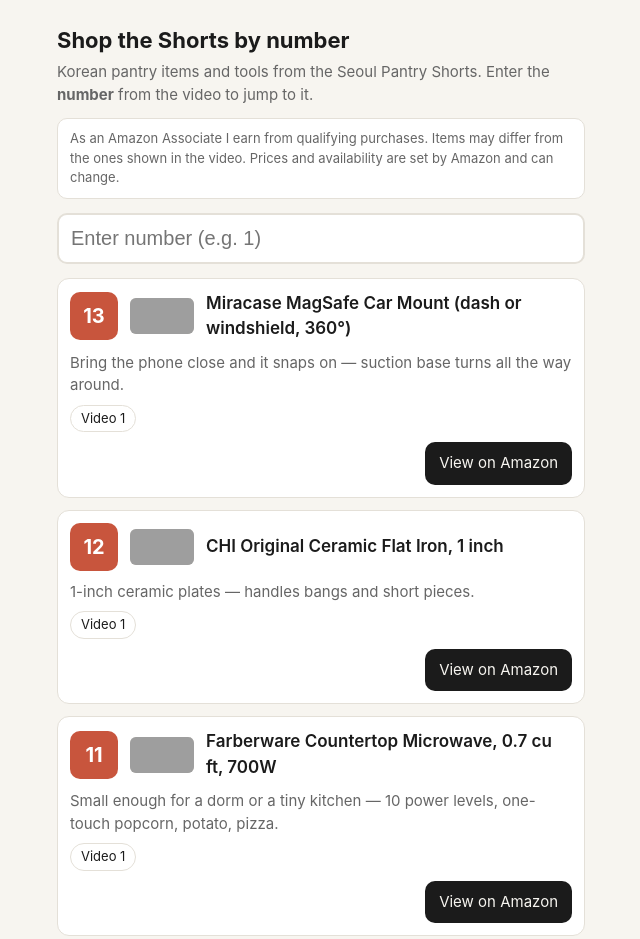
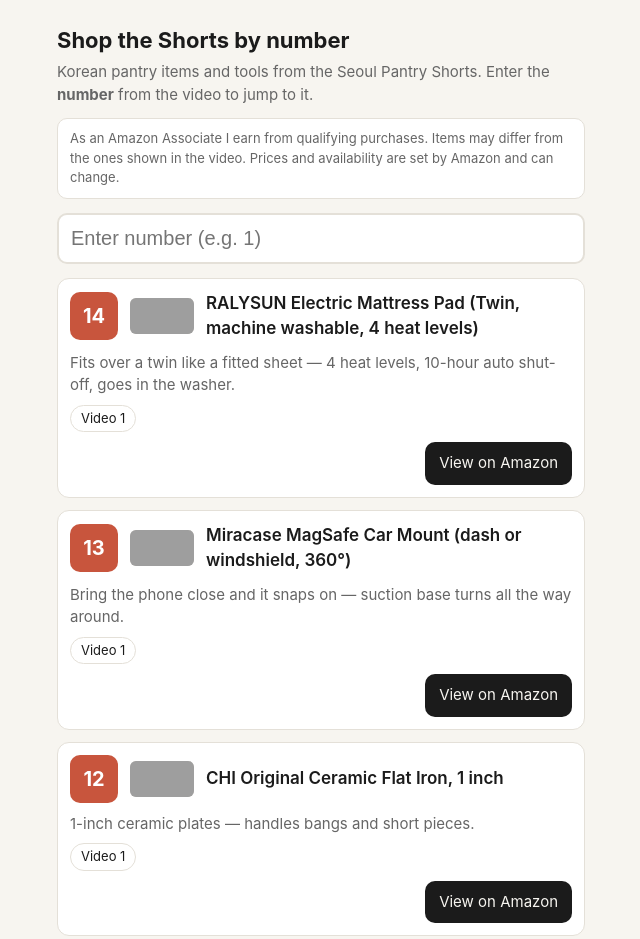
Before and after one commit to absolute4243-oss/cdn, a plain HTML site: page en/index.html in a window 1280 px wide. Shown: the top 939 px of the page, without its empty margins (319-959 px from the left). Drawn offline with Linux system fonts and the light colour scheme; grey boxes are pictures that could not be loaded.

Commit message:
intl hub en/index.html

```diff
--- a/en/index.html
+++ b/en/index.html
@@ -17,7 +17,8 @@
 .empty{color:var(--muted);text-align:center;padding:20px}
 </style></head><body><main><h1>Shop the Shorts by number</h1><p class="sub">Korean pantry items and tools from the Seoul Pantry Shorts. Enter the <b>number</b> from the video to jump to it.</p><div class="notice">As an Amazon Associate I earn from qualifying purchases. Items may differ from the ones shown in the video. Prices and availability are set by Amazon and can change.</div>
 <div class="find"><input id="q" inputmode="numeric" placeholder="Enter number (e.g. 1)" aria-label="Enter number (e.g. 1)"></div>
-<ul id="list"><li class="card" data-no="13"><div class="top"><span class="no">13</span><img class="th" loading="lazy" alt="" src="https://i.ytimg.com/vi/MXa8KKJcO7Q/mqdefault.jpg" onerror="this.remove()"><span class="name">Miracase MagSafe Car Mount (dash or windshield, 360°)</span></div><p class="f">Bring the phone close and it snaps on — suction base turns all the way around.</p><div class="vs"><a class="v" href="https://www.youtube.com/shorts/MXa8KKJcO7Q" target="_blank" rel="noopener">Video 1</a></div><div class="act"><a class="btn" href="https://www.amazon.com/dp/B0GHY6D5B2?tag=seoulpantry-20" target="_blank" rel="sponsored nofollow noopener">View on Amazon</a></div></li>
+<ul id="list"><li class="card" data-no="14"><div class="top"><span class="no">14</span><img class="th" loading="lazy" alt="" src="https://i.ytimg.com/vi/QkkWDcRQQ0s/mqdefault.jpg" onerror="this.remove()"><span class="name">RALYSUN Electric Mattress Pad (Twin, machine washable, 4 heat levels)</span></div><p class="f">Fits over a twin like a fitted sheet — 4 heat levels, 10-hour auto shut-off, goes in the washer.</p><div class="vs"><a class="v" href="https://www.youtube.com/shorts/QkkWDcRQQ0s" target="_blank" rel="noopener">Video 1</a></div><div class="act"><a class="btn" href="https://www.amazon.com/dp/B0FC1V6YNC?tag=seoulpantry-20" target="_blank" rel="sponsored nofollow noopener">View on Amazon</a></div></li>
+<li class="card" data-no="13"><div class="top"><span class="no">13</span><img class="th" loading="lazy" alt="" src="https://i.ytimg.com/vi/MXa8KKJcO7Q/mqdefault.jpg" onerror="this.remove()"><span class="name">Miracase MagSafe Car Mount (dash or windshield, 360°)</span></div><p class="f">Bring the phone close and it snaps on — suction base turns all the way around.</p><div class="vs"><a class="v" href="https://www.youtube.com/shorts/MXa8KKJcO7Q" target="_blank" rel="noopener">Video 1</a></div><div class="act"><a class="btn" href="https://www.amazon.com/dp/B0GHY6D5B2?tag=seoulpantry-20" target="_blank" rel="sponsored nofollow noopener">View on Amazon</a></div></li>
 <li class="card" data-no="12"><div class="top"><span class="no">12</span><img class="th" loading="lazy" alt="" src="https://i.ytimg.com/vi/yRToRvXmtOI/mqdefault.jpg" onerror="this.remove()"><span class="name">CHI Original Ceramic Flat Iron, 1 inch</span></div><p class="f">1-inch ceramic plates — handles bangs and short pieces.</p><div class="vs"><a class="v" href="https://www.youtube.com/shorts/yRToRvXmtOI" target="_blank" rel="noopener">Video 1</a></div><div class="act"><a class="btn" href="https://www.amazon.com/dp/B09ZLS2S6N?tag=seoulpantry-20" target="_blank" rel="sponsored nofollow noopener">View on Amazon</a></div></li>
 <li class="card" data-no="11"><div class="top"><span class="no">11</span><img class="th" loading="lazy" alt="" src="https://i.ytimg.com/vi/jkVXh_vHHP0/mqdefault.jpg" onerror="this.remove()"><span class="name">Farberware Countertop Microwave, 0.7 cu ft, 700W</span></div><p class="f">Small enough for a dorm or a tiny kitchen — 10 power levels, one-touch popcorn, potato, pizza.</p><div class="vs"><a class="v" href="https://www.youtube.com/shorts/jkVXh_vHHP0" target="_blank" rel="noopener">Video 1</a></div><div class="act"><a class="btn" href="https://www.amazon.com/dp/B07VS476X8?tag=seoulpantry-20" target="_blank" rel="sponsored nofollow noopener">View on Amazon</a></div></li>
 <li class="card" data-no="10"><div class="top"><span class="no">10</span><img class="th" loading="lazy" alt="" src="https://i.ytimg.com/vi/B5CDx4qP5Mc/mqdefault.jpg" onerror="this.remove()"><span class="name">LEGEND COOKWARE 5-Ply Stainless Steel Wok Set, 12-Inch, with Lid and Steamer</span></div><p class="f">Five layers of steel, edge to edge, for steady heat — no chemical coating. Wok + lid + steamer.</p><div class="vs"><a class="v" href="https://www.youtube.com/shorts/B5CDx4qP5Mc" target="_blank" rel="noopener">Video 1</a></div><div class="act"><a class="btn" href="https://www.amazon.com/dp/B0FBYX9XNM?tag=seoulpantry-20" target="_blank" rel="sponsored nofollow noopener">View on Amazon</a></div></li>
```
